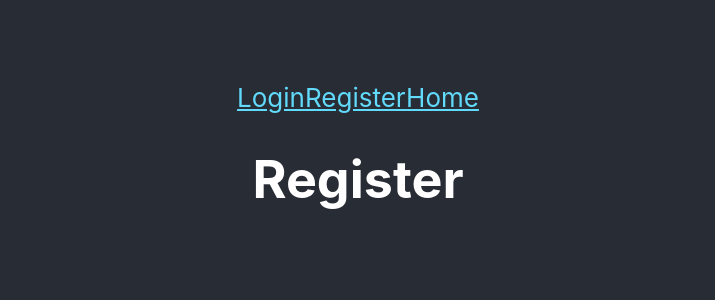
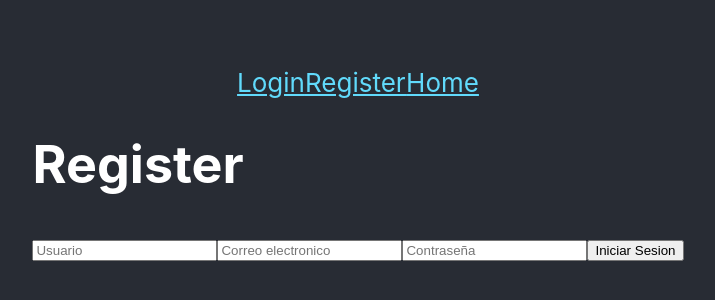
Before and after one commit to RaymanKing/react-login, a React (Create React App) app: page /register in a window 1280 px wide. Shown: the part 236-536 px from the top of the page, without its empty margins (282-997 px from the left). Built offline with nearby package versions, Linux system fonts and the light colour scheme.

Commit message:
Register complete

```diff
--- a/src/App.js
+++ b/src/App.js
@@ -1,7 +1,7 @@
 import React from 'react';
 import { BrowserRouter as Router, Switch, Route, Link } from "react-router-dom";
 import Home from "./pages/Home";
-import Login from "./pages/Login";
+import Formulario from "./pages/Formulario";
 import Register from "./pages/Register";
 
 
@@ -25,7 +25,7 @@ function App() {
 
         <Switch>
           <Route path="/" exact>
-            <Login />
+            <Formulario />
           </Route>
           <Route path="/register" exact>
             <Register />
--- /dev/null
+++ b/src/pages/Formulario.js
@@ -0,0 +1,67 @@
+import React, { useState } from "react";
+
+const Formulario = () => {
+  const [datos, setDatos] = useState({
+    email: "",
+    password: "",
+  });
+
+
+  // Estara pendiente al valor que este cambiando el evento cada vez que cambia
+  const handleChange = (event) => {
+    setDatos({
+        ...datos,
+        [event.target.name] : event.target.value
+    })
+  }
+
+  const enviarDatos = (event) => {
+    event.preventDefault();
+    const options = {
+        methos: 'POST',
+        headers:{
+            'Content-Type':'application/json'
+        },
+        body: JSON.stringify({
+            identifier: datos.email,
+            password: datos.password
+        }),
+    };
+    return fetch('https://salty-springs-71123.herokuapp.com/auth/local/',options)
+        .then(response => {
+            if(response.status !== 200){
+                alert('Introduce bien tus credenciales1');
+            }else{
+                response.json()
+                    .then(data => {
+                        alert('Has iniciado sesión correctamente');
+                    })
+                    .catch(error => {
+                        alert('Introduce bien tus credenciales2');
+                    })
+            }
+        })
+        .catch(error => {
+            alert('Introduce bien tus credenciales3');
+        })
+  }
+
+  return (
+    <form onSubmit={enviarDatos}>
+      <input
+        type="text"
+        placeholder="Correo electronico"
+        name="email"
+        onChange={handleChange}
+      />
+      <input
+        type="password"
+        placeholder="Contraseña"
+        name="password"
+        onChange={handleChange}
+      />
+      <button type="submit">Iniciar Sesion</button>
+    </form>
+  );
+};
+export default Formulario;
--- /dev/null
+++ b/src/pages/FormularioRegistro.js
@@ -0,0 +1,67 @@
+import React, { useState } from "react";
+
+const FormularioRegistro = () => {
+  const [datos, setDatos] = useState({
+    usuario: "",
+    email: "",
+    password: ""
+  });
+
+  // Estara pendiente al valor que este cambiando el evento cada vez que cambia
+  const handleChange = (event) => {
+    setDatos({
+        ...datos,
+        [event.target.name] : event.target.value
+    })
+  }
+
+  const enviarDatos = async (event) => {
+    event.preventDefault();
+    try{
+        let options = {
+            method: 'POST',
+            headers: {
+                'Accept': 'application/json',
+                'Content-Type': 'application/json'
+            },
+            body:JSON.stringify( {
+                username: datos.usuario,
+                email: datos.email,
+                password: datos.password
+        }),
+        }
+
+        let res = await fetch('https://salty-springs-71123.herokuapp.com/auth/local/register/', options);
+        let json = await res.json();
+        console.log(json);
+    }catch (error){
+        console.log(error);
+    }
+
+  }
+
+  return (
+    <form onSubmit={enviarDatos}>
+        <input
+        type="text"
+        placeholder="Usuario"
+        name="usuario"
+        onChange={handleChange}
+      />
+      <input
+        type="text"
+        placeholder="Correo electronico"
+        name="email"
+        onChange={handleChange}
+      />
+      <input
+        type="password"
+        placeholder="Contraseña"
+        name="password"
+        onChange={handleChange}
+      />
+      <button type="submit">Iniciar Sesion</button>
+    </form>
+  );
+};
+export default FormularioRegistro;
--- a/src/pages/Home.js
+++ b/src/pages/Home.js
@@ -3,7 +3,7 @@ import React from 'react'
 export default function Home() {
     return (
         <div>
-            <h1>Home</h1>
+            <h1>Te has logueado!</h1>
         </div>
     )
 }
--- a/src/pages/Login.js
+++ /dev/null
@@ -1,9 +0,0 @@
-import React from 'react'
-
-export default function Login() {
-    return (
-        <div>
-            <h1>Login</h1>
-        </div>
-    )
-}
--- a/src/pages/Register.js
+++ b/src/pages/Register.js
@@ -1,9 +1,16 @@
 import React from 'react'
+import { BrowserRouter as Router, Switch, Route, Link } from "react-router-dom";
+import FormularioRegistro from "./FormularioRegistro";
 
 export default function Register() {
     return (
         <div>
             <h1>Register</h1>
+            <Switch>
+                <Route path="/register" exact>
+                    <FormularioRegistro />
+                </Route>
+            </Switch>
         </div>
     )
 }
```
